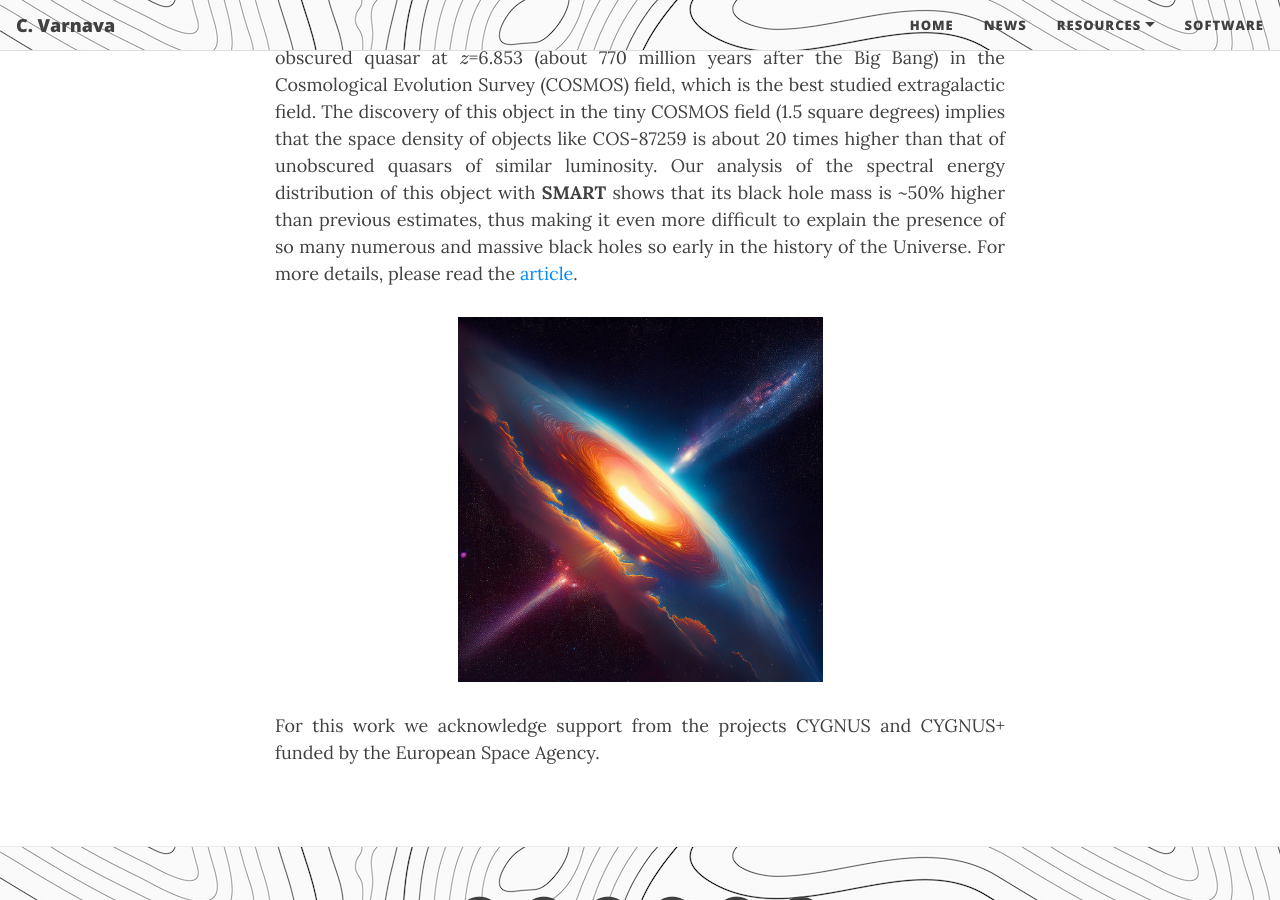
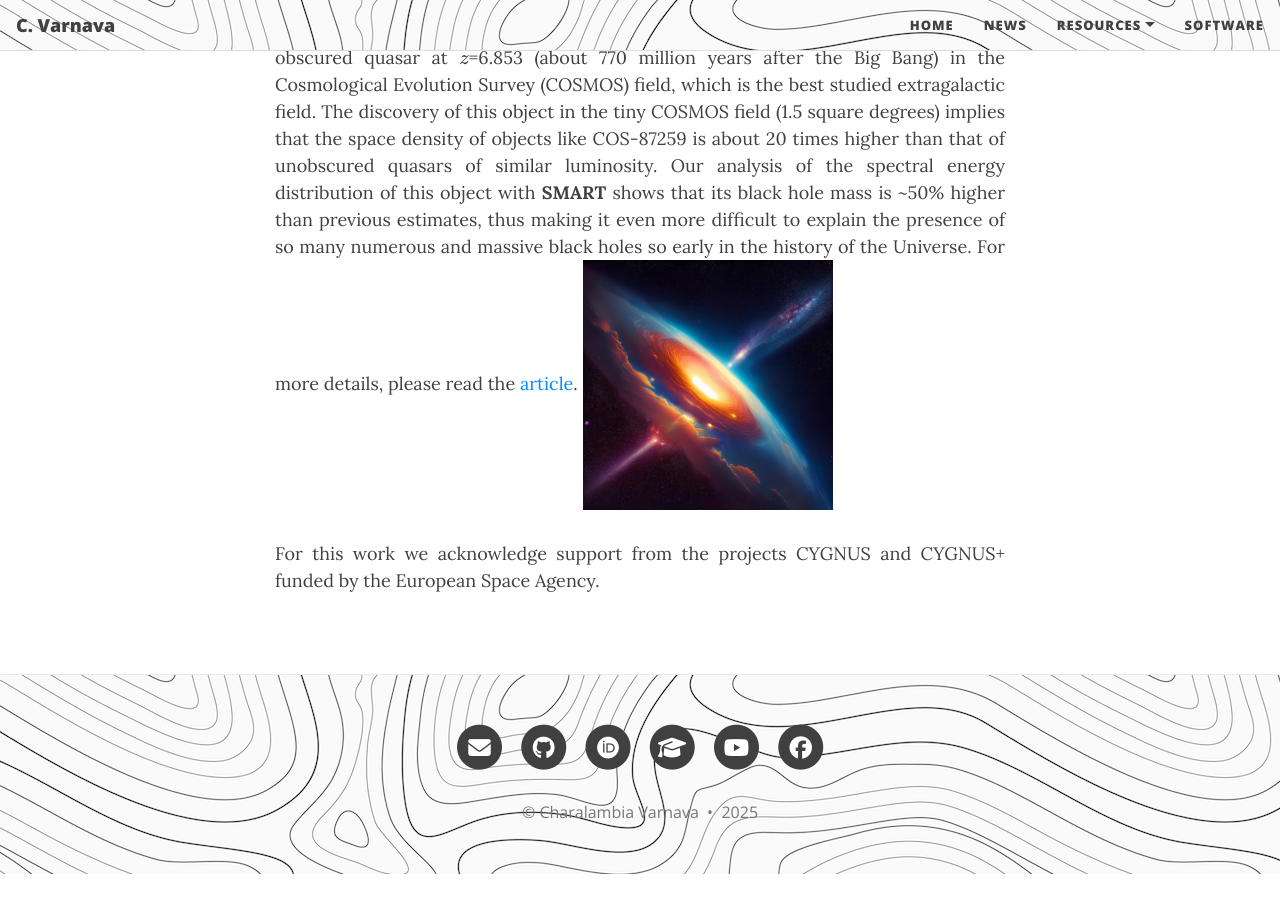
Before and after one commit to ch-var/ch-var.github.io, a Jekyll site: the page built from 2024-10-14-COS-87529.html, in a window 1280 px wide and 900 px high, scrolled down 769 px. Built offline with Jekyll 4.4.1, drawn with Linux system fonts in a browser that asks for light colours; formulas are drawn with MathJax 3; after the commit the page ends 1643 px from its top, so only the background shows below that.

Commit message:
Update 2024-10-14-COS-87529.html

```diff
--- a/2024-10-14-COS-87529.html
+++ b/2024-10-14-COS-87529.html
@@ -16,8 +16,6 @@ mathjax: true
 
 <p align='justify'>One of the most puzzling results in modern astrophysics is the presence of very massive supermassive black holes in the first billion years of the history of the Universe. In this article we explored the properties of COS-87259, a hyperluminous obscured quasar at \(z\)=6.853 (about 770 million years after the Big Bang) in the Cosmological Evolution Survey (COSMOS) field, which is the best studied extragalactic field. The discovery of this object in the tiny COSMOS field (1.5 square degrees) implies that the space density of objects like COS-87259 is about 20 times higher than that of unobscured quasars of similar luminosity. Our analysis of the spectral energy distribution of this object with <b>SMART</b> shows that its black hole mass is ~50% higher than previous estimates, thus making it even more difficult to explain the presence of so many numerous and massive black holes so early in the history of the Universe. For more details, please read the <a href="https://doi.org/10.1093/mnras/stae2221">article</a>.
 
-<p align="center">
-<img src="/assets/img/SMBH.jpg" width="50%" height="50%">
-</p>
+<img src="/assets/img/SMBH.jpg" style="max-width: 250px; height: auto;"/>
 
 <p align='justify'>For this work we acknowledge support from the projects CYGNUS and CYGNUS+ funded by the European Space Agency.
```
